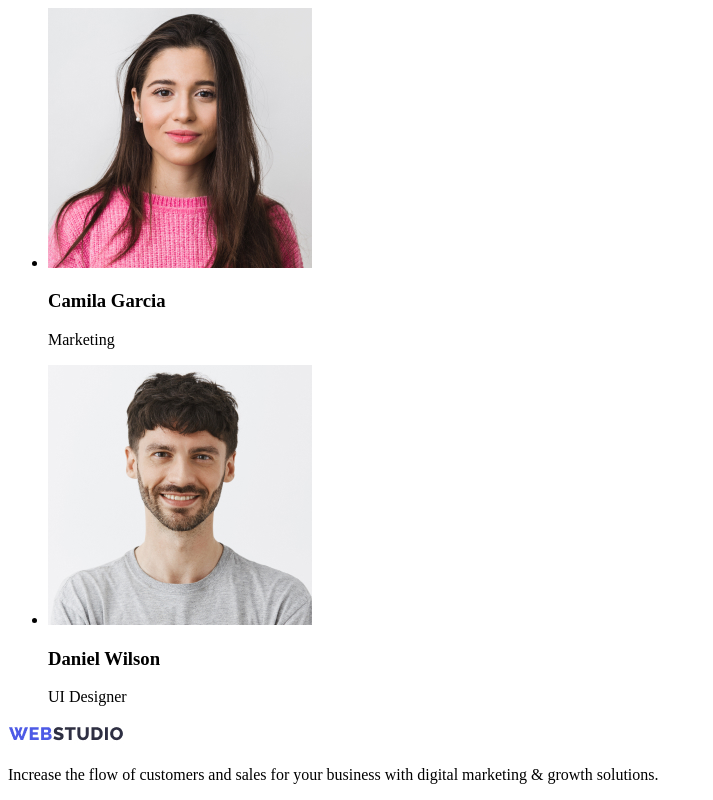
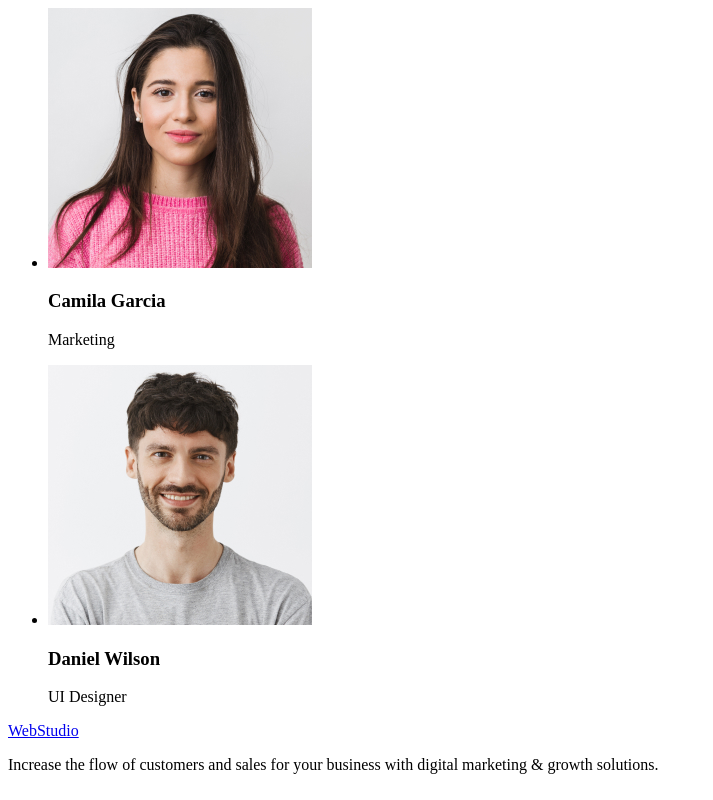
Before and after one commit to makuusik/goit-markup-hw-01, a plain HTML site: page index.html in a window 1280 px wide. Shown: the part 2328-3128 px from the top of the page, without its empty margins (0-713 px from the left). Drawn offline with Linux system fonts and the light colour scheme.

Commit message:
Update index.html

```diff
--- a/index.html
+++ b/index.html
@@ -112,7 +112,7 @@
     </main>
     <!-- Футер -->
     <footer>
-      <a href="/"><img src="./images/Logo.jpg" alt="Logo of your company" /></a>
+      <a href="./index.html">WebStudio</a>
       <p>
         Increase the flow of customers and sales for your business with digital
         marketing & growth solutions.
```
